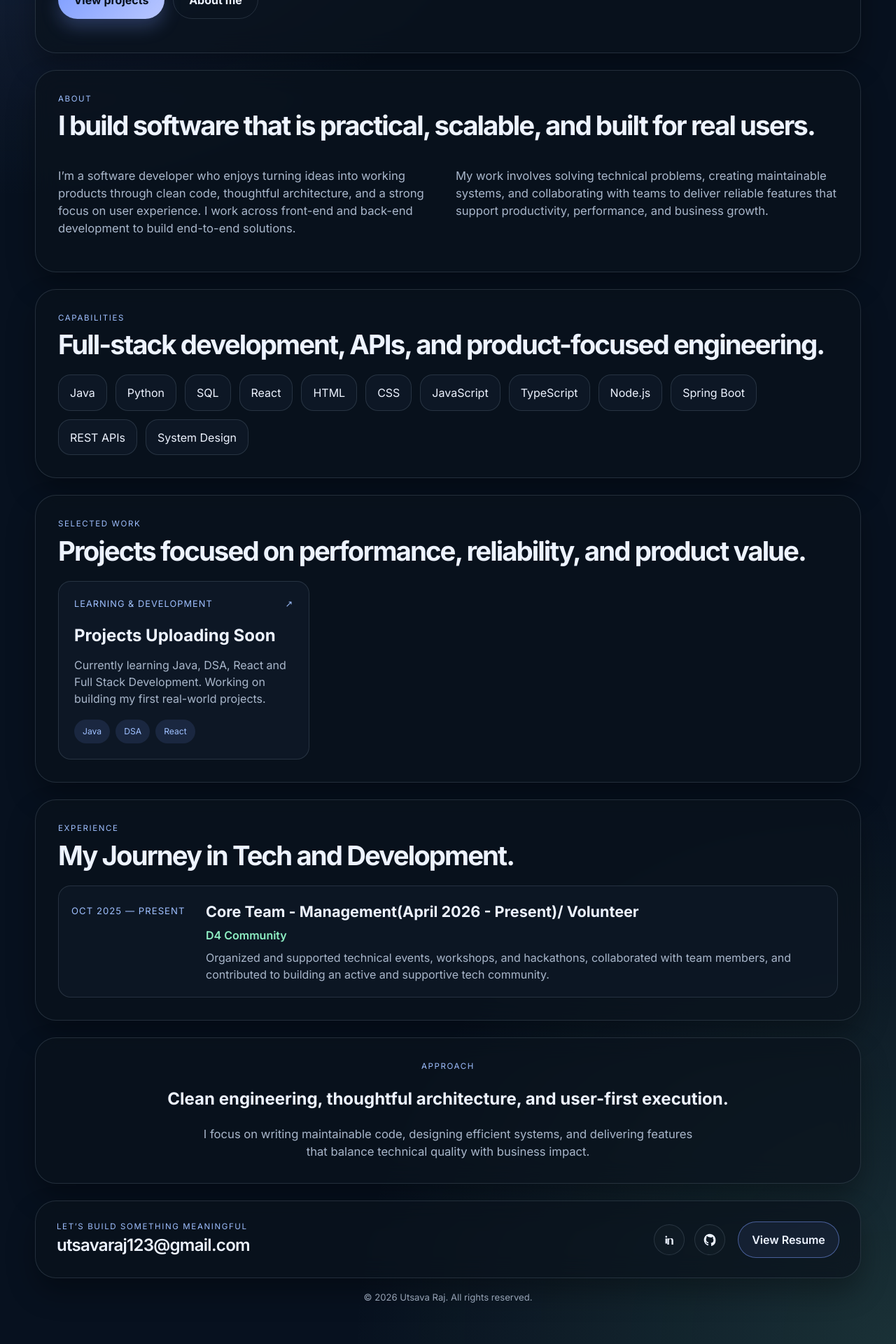
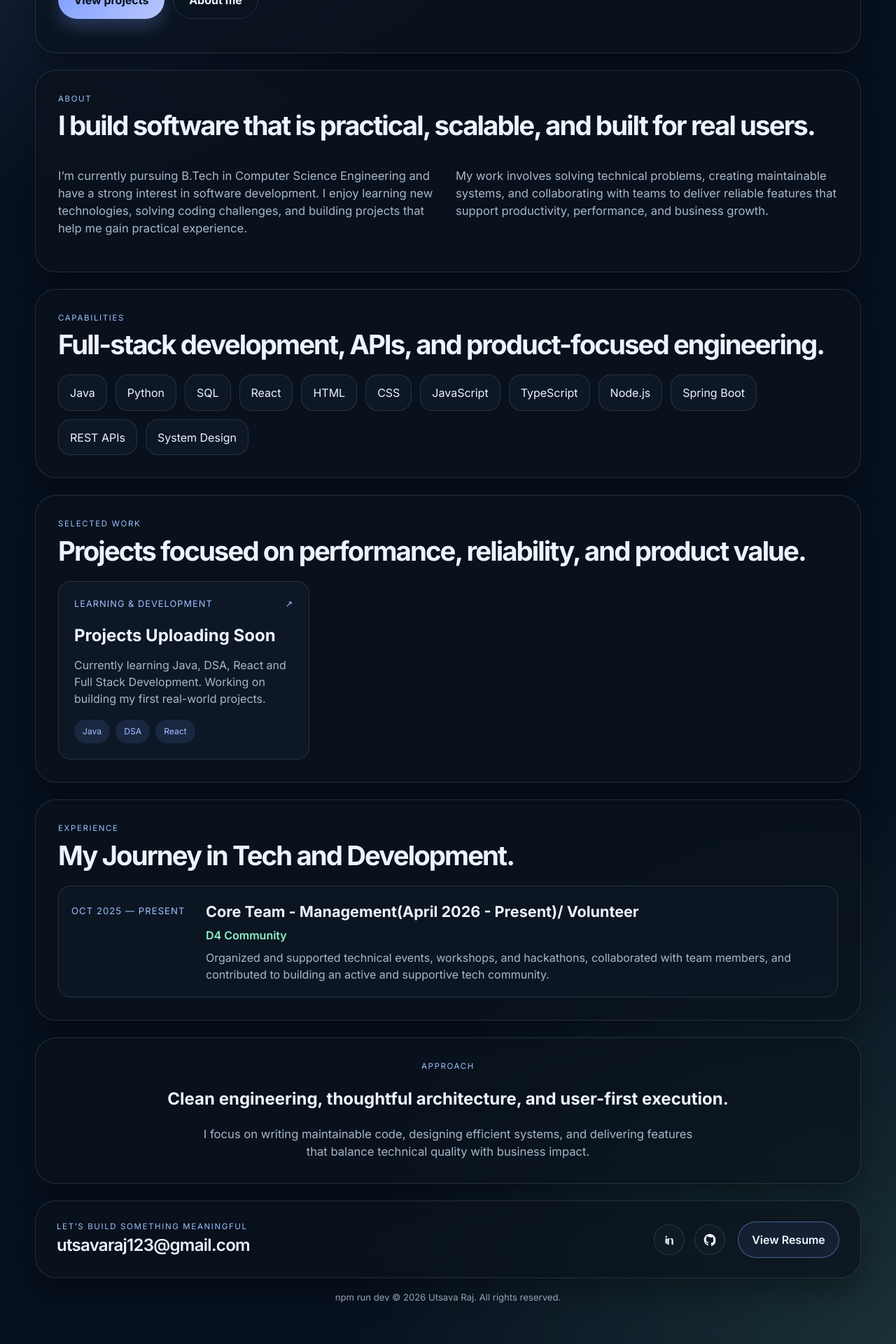
Before and after one commit to utsavaraj/Utsava-Raj-Portfolio, a React (Vite) app: page / in a window 1280 px wide. Shown: the part 552-2472 px from the top of the page at 70% size. Built offline with nearby package versions, Linux system fonts and the light colour scheme.

Commit message:
update about section

```diff
--- a/src/App.jsx
+++ b/src/App.jsx
@@ -95,8 +95,9 @@ function App() {
             <h2>I build software that is practical, scalable, and built for real users.</h2>
           </div>
           <div className="about-grid">
+
             <p>
-              I’m a software developer who enjoys turning ideas into working products through clean code, thoughtful architecture, and a strong focus on user experience. I work across front-end and back-end development to build end-to-end solutions.
+              I’m currently pursuing B.Tech in Computer Science Engineering and have a strong interest in software development. I enjoy learning new technologies, solving coding challenges, and building projects that help me gain practical experience.
             </p>
             <p>
               My work involves solving technical problems, creating maintainable systems, and collaborating with teams to deliver reliable features that support productivity, performance, and business growth.
@@ -195,7 +196,7 @@ function App() {
           </a>
         </div>
       </footer>
-      <div className="copyright">
+      <div className="copyright">npm run dev
         © 2026 Utsava Raj. All rights reserved.
       </div>
     </div>
```
